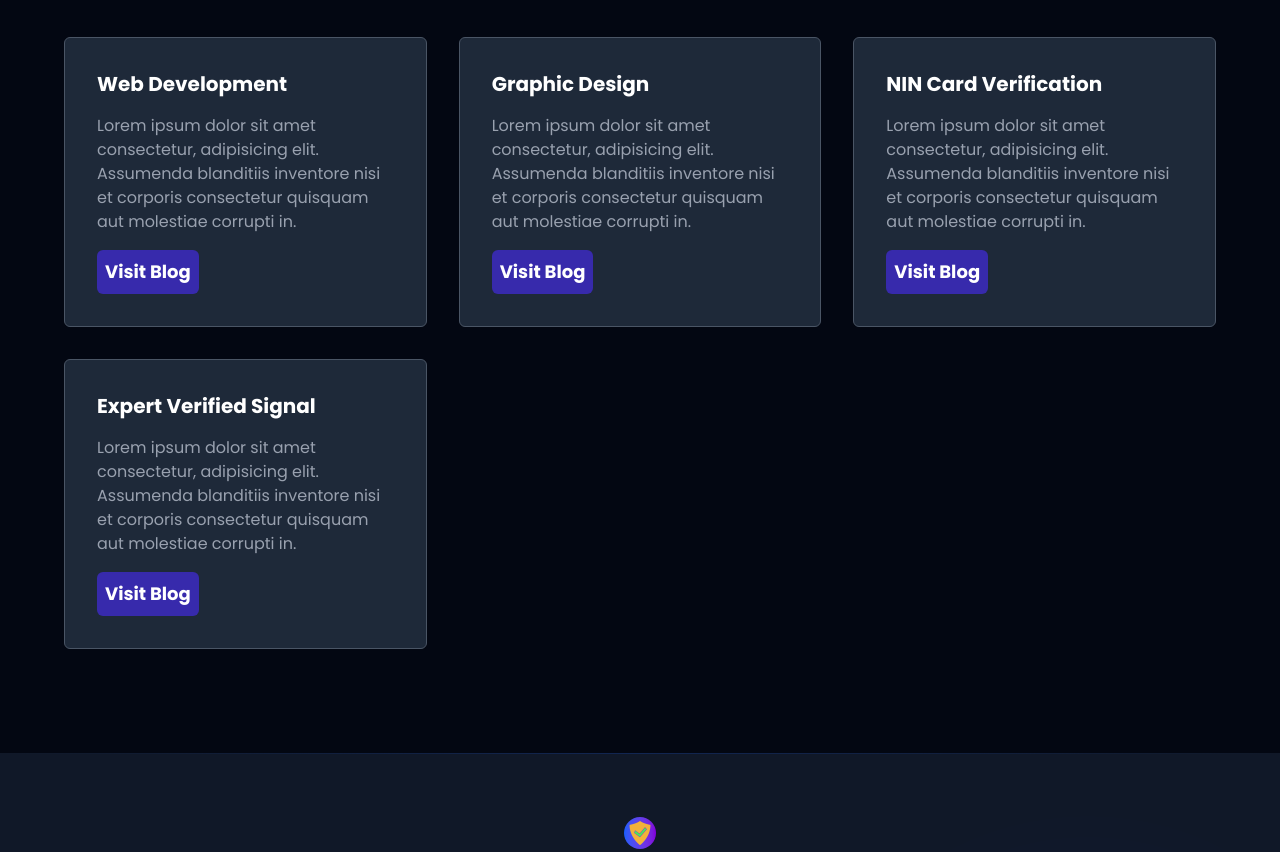
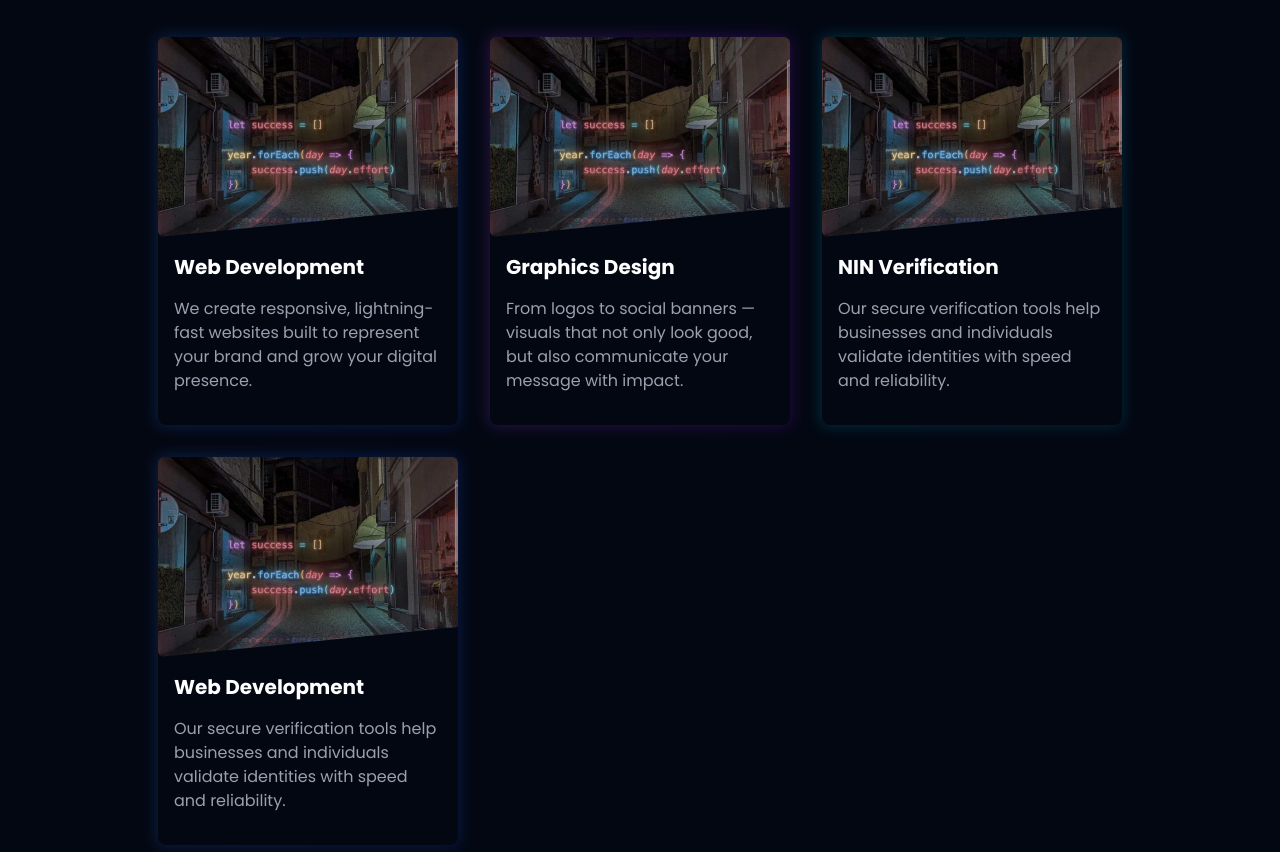
Before and after one commit to cyberdiego33/Tech-Sphere-Portfolio, a website: page index.html in a window 1280 px wide. Shown: the part 804-1656 px from the top of the page. Drawn offline with Linux system fonts and the light colour scheme.

Commit message:
changing the services section

```diff
--- a/index.html
+++ b/index.html
@@ -148,34 +148,66 @@
                 </p>
             </div>
 
-            <div class="grid md:grid-cols-2 lg:grid-cols-3 gap-8 py-10 sm:p-10">
+            <div class="grid grid-cols-[repeat(auto-fit,_minmax(300px,_300px))] justify-center gap-8 py-10 sm:p-10">
 
-                <div class="p-8 bg-gray-800 border border-gray-600 hover:border-blue-600 rounded-md transform hover:-translate-y-2 transition duration-300 group">
-                    <p class="text-xl text-white font-bold transition duration-300 group-hover:text-blue-600">Web Development</p>
-                    <p class="my-4 text-gray-400">
-                        Lorem ipsum dolor sit amet consectetur, adipisicing elit. Assumenda blanditiis inventore nisi et corporis consectetur quisquam aut molestiae corrupti in.</p>
-                    <button class="p-2 rounded-md  text-white text-lg font-bold bg-indigo-800">Visit Blog</button>
+                <div class="rounded-md group max-w-[300px] relative">
+                    <div class="absolute inset-0 bg-gradient-to-r from-blue-500 to-blue-600 opacity-25 group-hover:opacity-50 transition-opacity duration-300 blur"></div>
+                    <div class="bg-gray-950 relative rounded-lg">
+                        <div class="card-image h-[200px] w-[300px] rounded-md">
+                            <img class="size-full object-cover rounded-md" src="images/success-quotes.jpg" alt="">
+                        </div>
+                        <div class="p-4">
+                            <h2 class="text-xl text-white font-bold transition duration-300 group-hover:text-blue-600">Web Development</h2>
+                            <p class="my-4 text-gray-400">
+                                We create responsive, lightning-fast websites built to represent your brand and grow your digital presence.
+                            </p>
+                        </div>
+                    </div>
                 </div>
 
-                <div class="p-8 bg-gray-800 border border-gray-600 hover:border-blue-600 rounded-md transform hover:-translate-y-2 transition duration-300 group">
-                    <p class="text-xl text-white font-bold transition duration-300 group-hover:text-blue-600">Graphic Design</p>
-                    <p class="my-4 text-gray-400">
-                        Lorem ipsum dolor sit amet consectetur, adipisicing elit. Assumenda blanditiis inventore nisi et corporis consectetur quisquam aut molestiae corrupti in.</p>
-                    <button class="p-2 rounded-md  text-white text-lg font-bold bg-indigo-800">Visit Blog</button>
+                <div class="rounded-md group max-w-[300px] relative">
+                    <div class="absolute inset-0 bg-gradient-to-r from-purple-500 to-purple-600 opacity-25 group-hover:opacity-50 transition-opacity duration-300 blur"></div>
+                    <div class="bg-gray-950 relative rounded-lg">
+                        <div class="card-image h-[200px] w-[300px] rounded-md">
+                            <img class="size-full object-cover rounded-md" src="images/success-quotes.jpg" alt="">
+                        </div>
+                        <div class="p-4">
+                            <h2 class="text-xl text-white font-bold transition duration-300 group-hover:text-blue-600">Graphics Design</h2>
+                            <p class="my-4 text-gray-400">
+                                From logos to social banners — visuals that not only look good, but also communicate your message with impact.
+                            </p>
+                        </div>
+                    </div>
                 </div>
 
-                <div class="p-8 bg-gray-800 border border-gray-600 hover:border-blue-600 rounded-md transform hover:-translate-y-2 transition duration-300 group">
-                    <p class="text-xl text-white font-bold transition duration-300 group-hover:text-blue-600">NIN Card Verification</p>
-                    <p class="my-4 text-gray-400">
-                        Lorem ipsum dolor sit amet consectetur, adipisicing elit. Assumenda blanditiis inventore nisi et corporis consectetur quisquam aut molestiae corrupti in.</p>
-                    <button class="p-2 rounded-md  text-white text-lg font-bold bg-indigo-800">Visit Blog</button>
+                <div class="rounded-md group max-w-[300px] relative">
+                    <div class="absolute inset-0 bg-gradient-to-r from-cyan-500 to-cyan-600 opacity-25 group-hover:opacity-50 transition-opacity duration-300 blur"></div>
+                    <div class="bg-gray-950 relative rounded-lg">
+                        <div class="card-image h-[200px] w-[300px] rounded-md">
+                            <img class="size-full object-cover rounded-md" src="images/success-quotes.jpg" alt="">
+                        </div>
+                        <div class="p-4">
+                            <h2 class="text-xl text-white font-bold transition duration-300 group-hover:text-blue-600">NIN Verification</h2>
+                            <p class="my-4 text-gray-400">
+                                Our secure verification tools help businesses and individuals validate identities with speed and reliability.
+                            </p>
+                        </div>
+                    </div>
                 </div>
 
-                <div class="p-8 bg-gray-800 border border-gray-600 hover:border-blue-600 rounded-md transform hover:-translate-y-2 transition duration-300 group">
-                    <p class="text-xl text-white font-bold transition duration-300 group-hover:text-blue-600">Expert Verified Signal</p>
-                    <p class="my-4 text-gray-400">
-                        Lorem ipsum dolor sit amet consectetur, adipisicing elit. Assumenda blanditiis inventore nisi et corporis consectetur quisquam aut molestiae corrupti in.</p>
-                    <button class="p-2 rounded-md  text-white text-lg font-bold bg-indigo-800">Visit Blog</button>
+                <div class="rounded-md group max-w-[300px] relative">
+                    <div class="absolute inset-0 bg-gradient-to-r from-blue-500 to-blue-600 opacity-25 group-hover:opacity-50 transition-opacity duration-300 blur"></div>
+                    <div class="bg-gray-950 relative rounded-lg">
+                        <div class="card-image h-[200px] w-[300px] rounded-md">
+                            <img class="size-full object-cover rounded-md" src="images/success-quotes.jpg" alt="">
+                        </div>
+                        <div class="p-4">
+                            <h2 class="text-xl text-white font-bold transition duration-300 group-hover:text-blue-600">Web Development</h2>
+                            <p class="my-4 text-gray-400">
+                                Our secure verification tools help businesses and individuals validate identities with speed and reliability.
+                            </p>
+                        </div>
+                    </div>
                 </div>
 
             </div>
@@ -323,7 +355,7 @@
                             <img src="images/icons/star.png" alt="star icon"><img src="images/icons/star.png" alt="star icon"><img src="images/icons/star.png" alt="star icon"><img src="images/icons/star.png" alt="star icon"><img src="images/icons/star.png" alt="star icon">
                         </div>
 
-                        <div class="w-full h-[300px] rounded-lg"><img src="images/thumbnails/Diego38.jpg" alt="" class="object-cover object-bottom size-full rounded-md"></div>
+                        <div class="w-full h-[300px] rounded-lg"><img src="images/thumbnails/kevo.jpg" alt="" class="object-cover object-center size-full rounded-md"></div>
 
                         <div class="pt-4 text-white">
                             <p class="font-semibold">John Kelvin</p>
--- a/styles.css
+++ b/styles.css
@@ -41,3 +41,7 @@
 body {
   font-family: Poppins, sans-serif;
 }
+
+.card-image {
+  clip-path: polygon(0 0, 100% 0, 100% 85%, 0 100%);
+}
```
Also changed, not shown: templates/about-us.html (+1 -1 lines), images/success-quotes.jpg (added), images/thumbnails/kevo.jpg (added), output.css.
